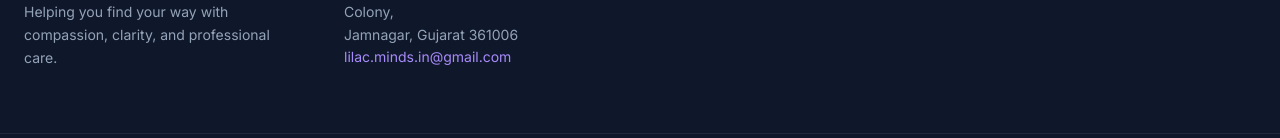
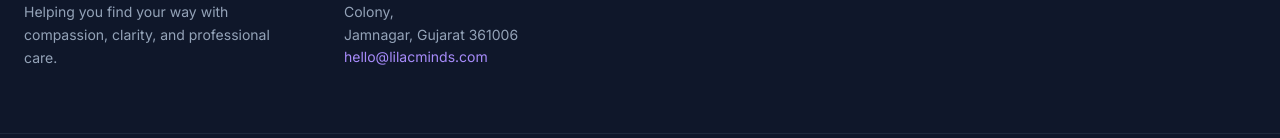
Before and after one commit to anuragnahata/lilac-minds, a React (Vite) app: page / in a window 1280 px wide. Shown: the part 8173-8311 px from the top of the page. Built offline with nearby package versions, Linux system fonts and the light colour scheme; the HTML template or start-up script is replaced by a standard one.

Commit message:
changed email address

```diff
--- a/index.html
+++ b/index.html
@@ -81,7 +81,7 @@
       "logo": "https://i.ibb.co/5WczQ7wJ/lilacminds-1-1.png",
       "image": "https://i.ibb.co/5WczQ7wJ/lilacminds-1-1.png",
       "telephone": "+918200711499",
-      "email": "lilac.minds.in@gmail.com",
+      "email": "hello@lilacminds.com",
       "priceRange": "$$",
       "currenciesAccepted": "INR",
       "paymentAccepted": "Cash, UPI, Credit Card, Debit Card",
--- a/src/App.jsx
+++ b/src/App.jsx
@@ -72,7 +72,7 @@
   keywords: "psychologist Jamnagar, career counsellor Jamnagar, mental health clinic Gujarat, anxiety treatment, depression therapy, stress management, student career guidance, psychotherapy near me, best therapist Jamnagar, clinical psychologist Gujarat, emotional wellness, behavioral therapy, cognitive therapy, relationship counselling, adolescent counselling, online therapy India, psychological assessment, burnout treatment, sleep disorder therapy",
   googleMyBusiness: "https://share.google/rmquC8AtoERfXER0R",
   phone: "+918200711499",
-  email: "lilac.minds.in@gmail.com",
+  email: "hello@lilacminds.com",
   address: {
     street: "Sarvoday Society, 9, Krishna Nagar Main Rd",
     locality: "Jamnagar",
@@ -1022,7 +1022,7 @@
             opp. Bardai Brahmin Boarding, Kamdar Colony,<br />
             Jamnagar, Gujarat 361006
           </p>
-          <a href="mailto:lilac.minds.in@gmail.com" className="text-violet-400 hover:text-white transition-colors">lilac.minds.in@gmail.com</a>
+          <a href="mailto:hello@lilacminds.com" className="text-violet-400 hover:text-white transition-colors">hello@lilacminds.com</a>
         </div>
       </div>
       <div>
@@ -1066,7 +1066,7 @@
             <Instagram size={20} />
           </a>
           <a
-            href="mailto:lilac.minds.in@gmail.com"
+            href="mailto:hello@lilacminds.com"
             aria-label="Email us"
             title="Email"
             className="p-3 bg-slate-800 rounded-full hover:bg-violet-600 text-white transition-all cursor-pointer"
--- a/src/views/PrivacyPolicy.jsx
+++ b/src/views/PrivacyPolicy.jsx
@@ -185,7 +185,7 @@
                 <p>Jamnagar, Gujarat 361006, India</p>
                 <p className="flex items-center gap-2 mt-3">
                   <Mail className="w-4 h-4" />
-                  <a href="mailto:lilac.minds.in@gmail.com" className="text-violet-600 dark:text-violet-400 hover:underline">lilac.minds.in@gmail.com</a>
+                  <a href="mailto:hello@lilacminds.com" className="text-violet-600 dark:text-violet-400 hover:underline">hello@lilacminds.com</a>
                 </p>
                 <p className="flex items-center gap-2">
                   <Phone className="w-4 h-4" />
--- a/src/views/TermsOfUse.jsx
+++ b/src/views/TermsOfUse.jsx
@@ -213,7 +213,7 @@
                 <p>Jamnagar, Gujarat 361006, India</p>
                 <p className="flex items-center gap-2 mt-3">
                   <Mail className="w-4 h-4" />
-                  <a href="mailto:lilac.minds.in@gmail.com" className="text-violet-600 dark:text-violet-400 hover:underline">lilac.minds.in@gmail.com</a>
+                  <a href="mailto:hello@lilacminds.com" className="text-violet-600 dark:text-violet-400 hover:underline">hello@lilacminds.com</a>
                 </p>
                 <p className="flex items-center gap-2">
                   <Phone className="w-4 h-4" />
```
